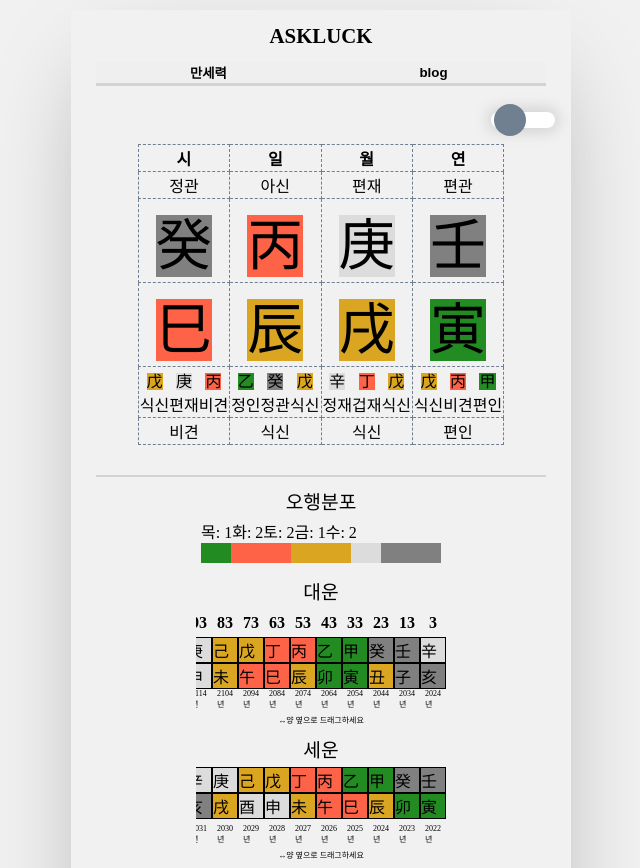
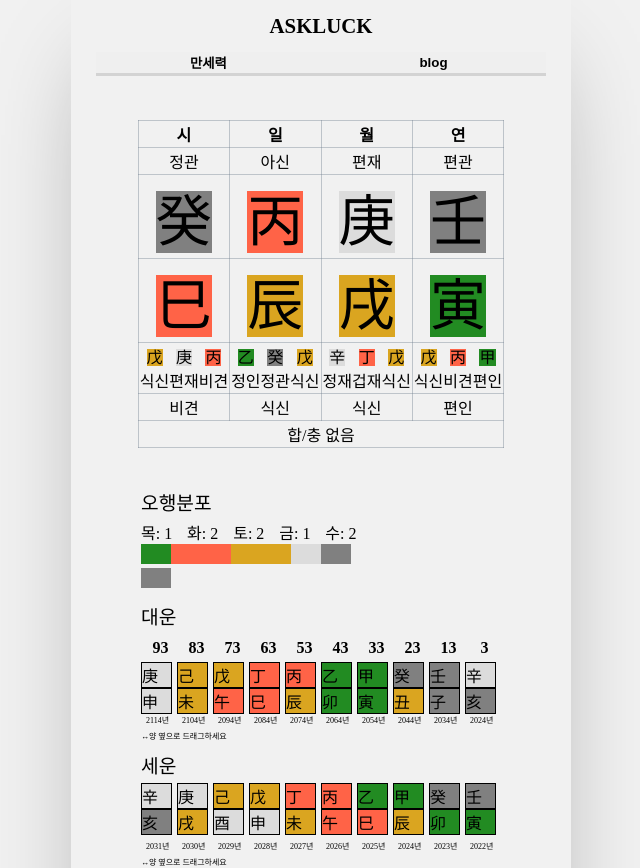
Before and after one commit to seni95/askLuck, a React (Create React App) app: page / in a window 1280 px wide. Shown: the top 868 px of the page, without its empty margins (319-959 px from the left). Built offline with nearby package versions, Linux system fonts and the light colour scheme.

Commit message:
revise css

```diff
--- a/src/App.css
+++ b/src/App.css
@@ -4,6 +4,7 @@
 
 html, body{
   margin: 0;
+  padding:0;
   background: #f1f1f1;
   font-family: 'BMHANNAAir';
 
@@ -11,12 +12,13 @@ html, body{
 }
 
 .App{
-    display: flex;
-    margin: 10px auto;
+    /* display: flex; */
+    margin: 0 auto;
     height: auto;
     justify-content: center;
     flex-direction: column;
-    max-width:500px;
+    width:500px;
+    padding:0;
     position: relative;
     box-shadow: 0px 35px 100px -35px rgba(0,0,0,0.4);
     padding-bottom: 30px;
--- a/src/components/analysis/analysis.module.css
+++ b/src/components/analysis/analysis.module.css
@@ -3,10 +3,14 @@
     flex-direction: column;
     justify-content: center;
     position: relative;
-    border-top:2px solid lightgray;
     margin: 30px auto;
     width:90%;
     align-items: center;
+    /* background-color: white; */
+}
+
+.container *{
+    width: 80%;
 }
 
 .text{
--- a/src/components/analysis/cal_five_elements/cal_five_elements.module.css
+++ b/src/components/analysis/cal_five_elements/cal_five_elements.module.css
@@ -1,6 +1,10 @@
 .container *{
     padding: 0;
     margin: 0;
+}
+
+.container{
+
 }
 
 .result{
--- a/src/components/analysis/calculate_decades/calculate_decades.module.css
+++ b/src/components/analysis/calculate_decades/calculate_decades.module.css
@@ -3,7 +3,6 @@
     flex-flow: row-reverse;
     /* flex-direction: ; */
     flex-wrap: nowrap;
-    width:250px;
     overflow-x: scroll;
 
 }
--- a/src/components/analysis/calculate_months/cal_months.module.css
+++ b/src/components/analysis/calculate_months/cal_months.module.css
@@ -3,7 +3,7 @@
     flex-flow: row-reverse;
     /* flex-direction: ; */
     flex-wrap: nowrap;
-    width:250px;
+    /* width:250px; */
     overflow-x: scroll;
 
 }
--- a/src/components/analysis/calculate_years/cal_years.module.css
+++ b/src/components/analysis/calculate_years/cal_years.module.css
@@ -3,7 +3,6 @@
     flex-flow: row-reverse;
     /* flex-direction: ; */
     flex-wrap: nowrap;
-    width:250px;
     overflow-x: scroll;
 
 }
--- a/src/components/header/header.module.css
+++ b/src/components/header/header.module.css
@@ -5,9 +5,13 @@ header{
   /* color:white; */
   display: flex;
   flex-direction: column;
-  margin:0;
+  margin: auto;
   padding:0;
   padding-bottom: 10px;
+  position: fixed;
+  width: 500px;
+  z-index: 10000;
+  background: #f1f1f1;
 
 }
 
--- a/src/components/input_birthday/input_birthday.module.css
+++ b/src/components/input_birthday/input_birthday.module.css
@@ -3,10 +3,10 @@
     flex-direction: row;
     justify-content: center;
     position: relative;
-    background: #f9f9f9;
+    /* background: #f9f9f9; */
     margin: 30px auto;
     border-radius: 10px;
-    box-shadow: 9px 5px 45px -26px rgba(0,0,0,0.75);
+    /* box-shadow: 9px 5px 45px -26px rgba(0,0,0,0.75); */
     font-size: 2rem;
     padding:30px;
     padding-top:10px;
--- a/src/components/result/four_pillar_viewer.jsx
+++ b/src/components/result/four_pillar_viewer.jsx
@@ -52,12 +52,12 @@ const FourPillarViewer = (props) => {
 
     return (
         <div className={styles.container}>
-            <div className={styles.showDetail}>
+            {/* <div className={styles.showDetail}>
                 <div className={styles.toggleSwitch} id={detailKey == 0 ? "" : "toggledSwitch"}>
                     <span className={styles.toggleButton} onClick={showDetail}
                         id={detailKey == 0 ? "" : "toggledButton"}></span>
                 </div>
-            </div>
+            </div> */}
             <table>
                 <th>시</th>
                 <th>일</th>
@@ -157,10 +157,8 @@ const FourPillarViewer = (props) => {
                         <span><CalculateFamily daySky={daySky} ground={yearGround}></CalculateFamily></span>
                     </td>
                 </tr>
-
-            </table>
-
-            {detailKey &&
+               <tr>
+               <td colspan="4">
                <ShowHop
                yearSky={yearSky}
                monthSky={monthSky}
@@ -171,7 +169,9 @@ const FourPillarViewer = (props) => {
                dayGround={dayGround}
                timeGround={timeGround}
                  ></ShowHop>
-            }
+               </td>
+           </tr>
+            </table>
         </div>
     )
 }
--- a/src/components/result/four_pillar_viewer.module.css
+++ b/src/components/result/four_pillar_viewer.module.css
@@ -1,12 +1,12 @@
 @import url('https://fonts.googleapis.com/css2?family=Nanum+Gothic&display=swap');
 
-/* .container{
-    position: relative;
-    background: #f9f9f9;
+.container{
+
+padding-top:120px;
+  /* position: relative;
     margin: 20px auto 0 auto;
-    border-radius: 10px;
-    box-shadow: 9px 5px 45px -26px rgba(0,0,0,0.75);
-} */
+    box-shadow: 9px 5px 45px -26px rgba(0,0,0,0.75); */
+}
 
 /* .container *{
     border:1px solid black;
@@ -61,11 +61,11 @@
 
  table{
     border-collapse: collapse;
-    border:.2px dashed slategray;
+    border:.2px solid rgba(112,128,144,0.4);
     margin:0 auto;
 }
  th,td{
-    border:.2px dashed slategray;
+    border:.2px solid rgba(112,128,144,0.4);
     text-align: center;
  }
 
--- a/src/components/result/result_detail/showHop.jsx
+++ b/src/components/result/result_detail/showHop.jsx
@@ -52,7 +52,8 @@ const ShowHop = (props) => {
         skyHopArr[i] = <div>을경합금</div>;
         i++;
       }
-
+      if(skyHopArr[i]==null)
+      return null;
       return skyHopArr;
     }
     //방합을 구하는 함수
@@ -92,13 +93,16 @@ const ShowHop = (props) => {
         if(ground[2]=="인"||ground[2]=="묘"||ground[2]=="진")
         return <div>인묘진 합목</div>
       }
-
+      return null;
     }
 
   return (
     <div>
       {figureSkyHop()}
       {figureBangHop()}
+      {!figureSkyHop()&&!figureBangHop()&&
+      <div>합/충 없음</div>
+      }
     </div>
   )
 }
```
Lines whose indentation alone changed are shown as unchanged.
